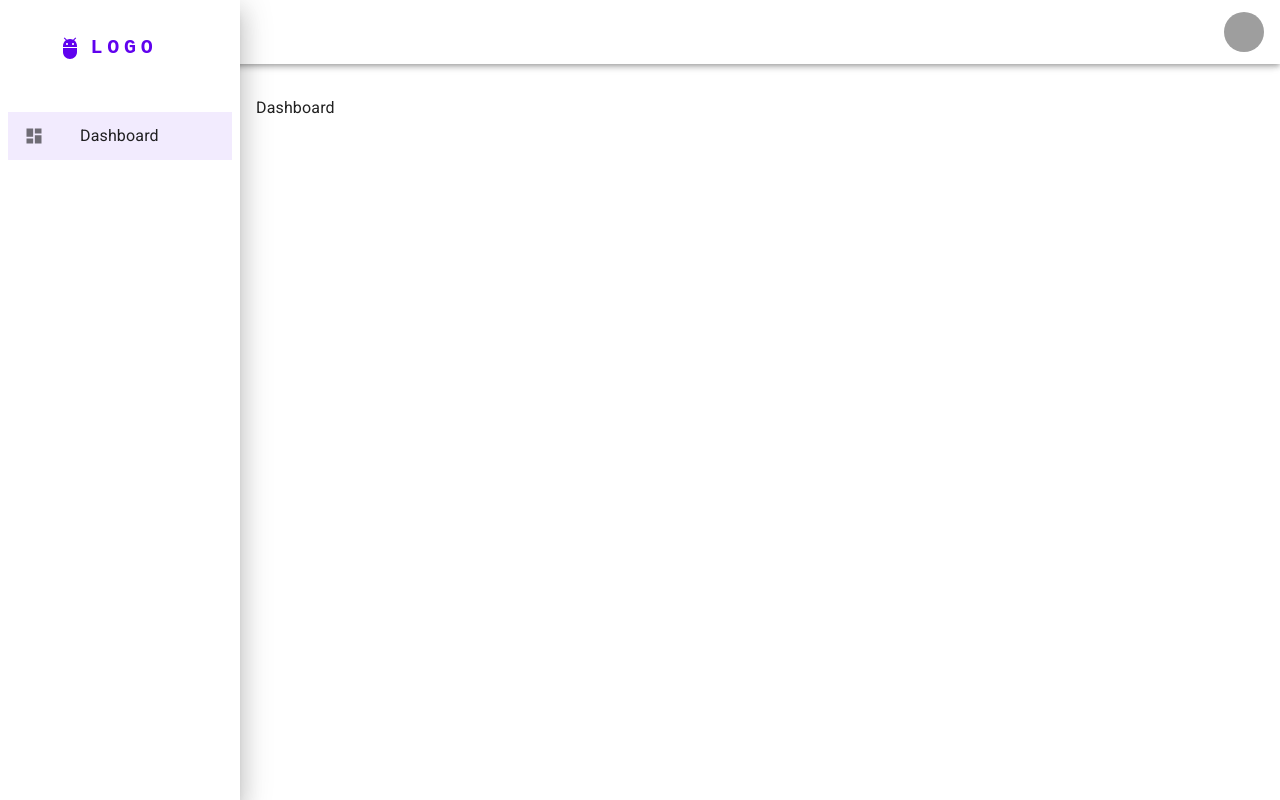
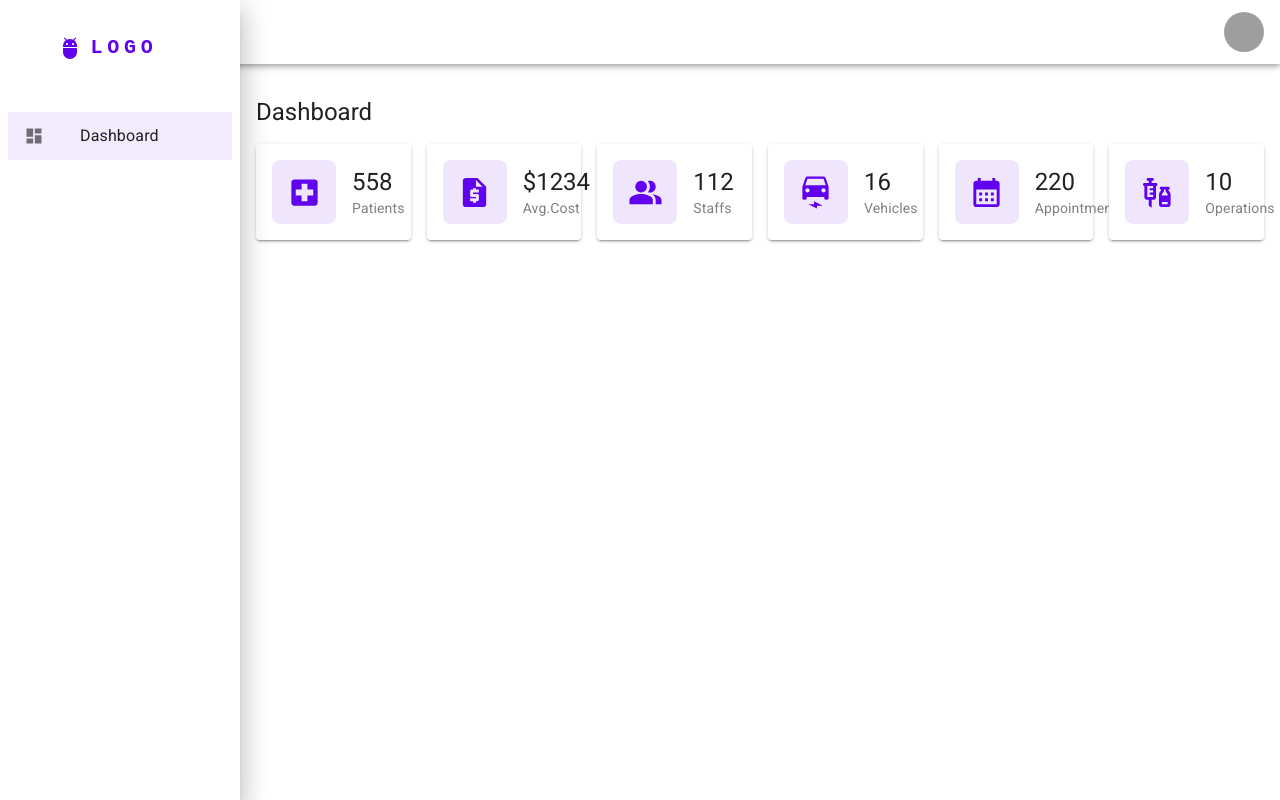
Before and after one commit to deluxanMD/hospital-management, a React (Create React App) app: page / in a window 1280 px wide. Built offline with nearby package versions, Linux system fonts and the light colour scheme; grey boxes are pictures that could not be loaded.

Commit message:
numeric cards component

```diff
--- a/src/helpers/theme/theme.ts
+++ b/src/helpers/theme/theme.ts
@@ -4,7 +4,7 @@ import { deepOrange, green, lightBlue, red } from "@mui/material/colors";
 export const lightTheme = createTheme({
   palette: {
     mode: "light" as PaletteMode,
-    primary: { main: "#6002ee" },
+    primary: { main: "#6002ee", light: "#EFE5FD" },
     secondary: { main: "#02bbee" },
     common: { black: "#000000", white: "#ffffff" },
     error: {
@@ -29,7 +29,7 @@ export const lightTheme = createTheme({
 export const darkTheme = createTheme({
   palette: {
     mode: "dark" as PaletteMode,
-    primary: { main: "#6002ee" },
+    primary: { main: "#6002ee", light: "#EFE5FD" },
     secondary: { main: "#02bbee" },
     common: { black: "#000000", white: "#ffffff" },
     error: {
--- a/src/pages/dashboard/dashboard.component.tsx
+++ b/src/pages/dashboard/dashboard.component.tsx
@@ -1,10 +1,29 @@
-import { Typography } from "@mui/material";
+import { Box, Grid, Typography } from "@mui/material";
 import PageWrapper from "components/page-wrapper/page-wrapper.component";
+import NumericCards from "./numeric-cards/numeric-cards.component";
+import {
+  CalendarMonth,
+  ElectricCar,
+  LocalHospital,
+  PeopleAlt,
+  RequestQuote,
+  Vaccines,
+} from "@mui/icons-material";
 
 const Dashboard = () => {
   return (
     <PageWrapper data-testid="Dashboard.Container">
-      <Typography>Dashboard</Typography>
+      <Typography variant="h5">Dashboard</Typography>
+      <Box py={1} mt={1}>
+        <Grid container spacing={2}>
+          <NumericCards Icon={LocalHospital} value="558" title="Patients" />
+          <NumericCards Icon={RequestQuote} value="$1234" title="Avg.Cost" />
+          <NumericCards Icon={PeopleAlt} value="112" title="Staffs" />
+          <NumericCards Icon={ElectricCar} value="16" title="Vehicles" />
+          <NumericCards Icon={CalendarMonth} value="220" title="Appointments" />
+          <NumericCards Icon={Vaccines} value="10" title="Operations" />
+        </Grid>
+      </Box>
     </PageWrapper>
   );
 };
--- /dev/null
+++ b/src/pages/dashboard/numeric-cards/numeric-cards.component.tsx
@@ -0,0 +1,47 @@
+import {
+  Avatar,
+  Grid,
+  Paper,
+  Stack,
+  Typography,
+  useTheme,
+} from "@mui/material";
+
+type NumericCardsProps = {
+  Icon: any;
+  value: string;
+  title: string;
+};
+
+const NumericCards = ({ Icon, value, title }: NumericCardsProps) => {
+  const theme = useTheme();
+
+  return (
+    <Grid item xs={6} md={4} lg={2}>
+      <Paper elevation={2} sx={{ p: 2 }}>
+        <Stack direction="row" spacing={2}>
+          <Avatar
+            sx={{
+              color: theme.palette.primary.main,
+              backgroundColor: theme.palette.primary.light,
+              width: 64,
+              height: 64,
+              borderRadius: 2,
+            }}
+            variant="rounded"
+          >
+            <Icon fontSize="large" />
+          </Avatar>
+          <Stack justifyContent="center">
+            <Typography variant="h5">{value}</Typography>
+            <Typography variant="body2" color="GrayText">
+              {title}
+            </Typography>
+          </Stack>
+        </Stack>
+      </Paper>
+    </Grid>
+  );
+};
+
+export default NumericCards;
```
